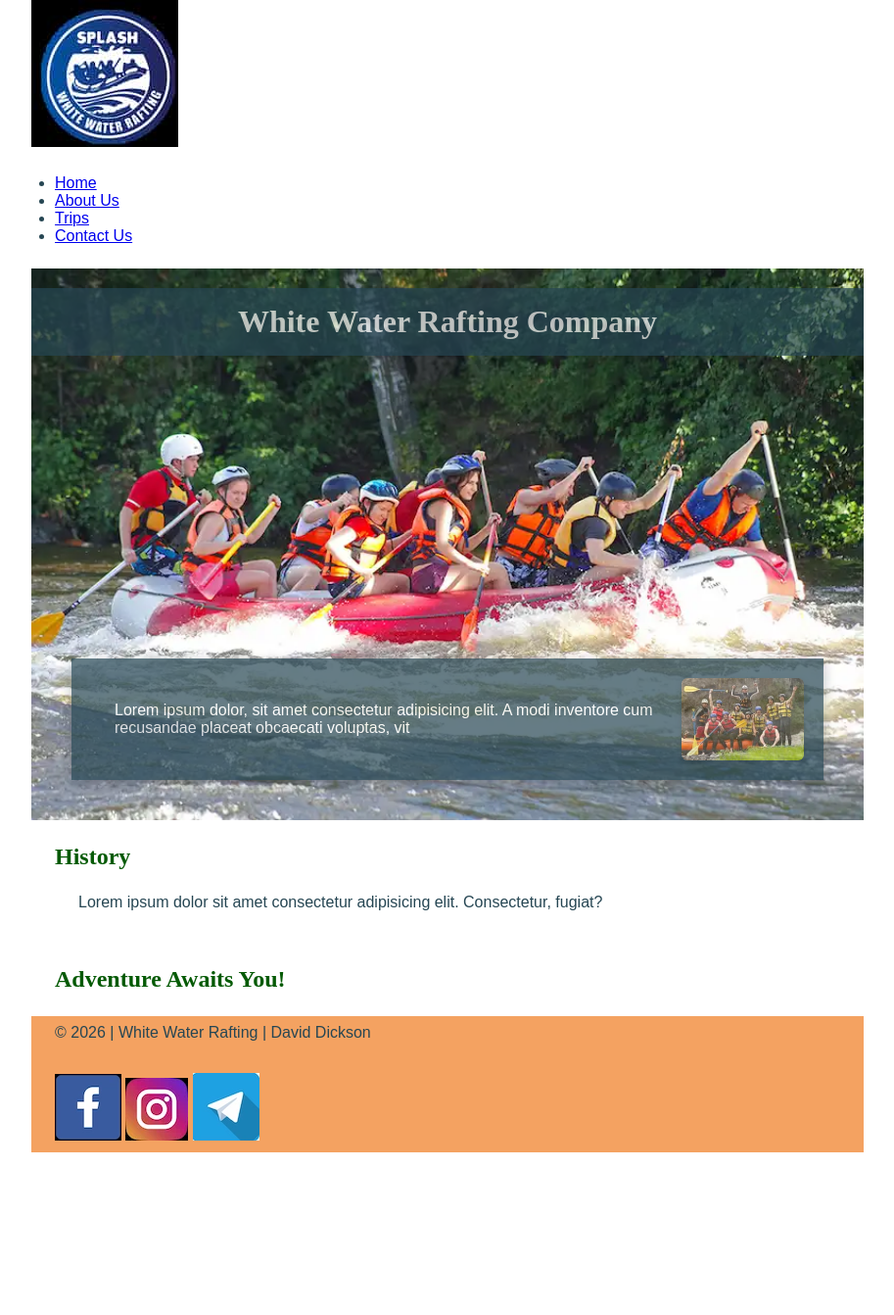
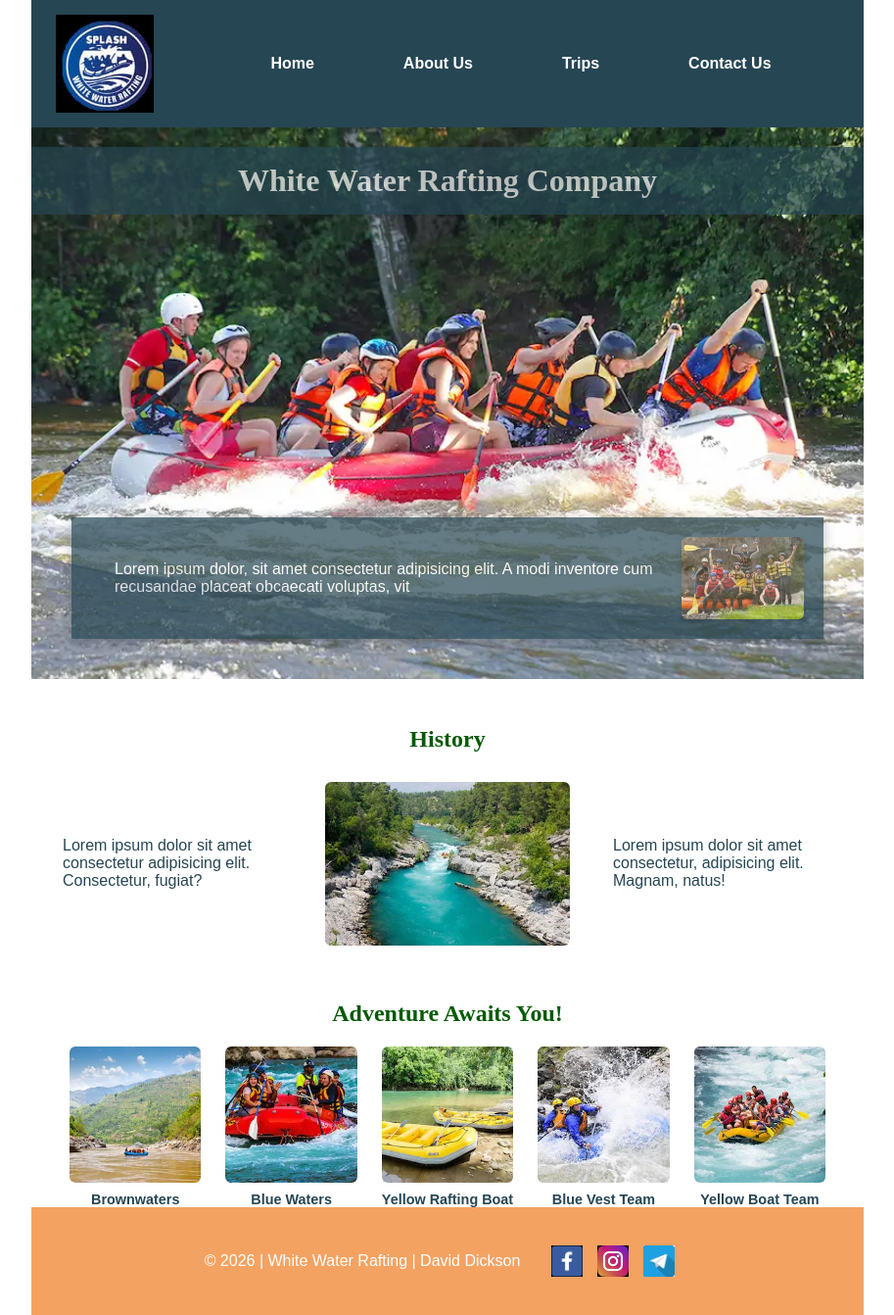
Before and after one commit to QuantumTradeTech/wdd130, a plain HTML site: page wwr/about.html in a window 1280 px wide. Shown: the whole page at 98% size, without its empty margins (183-1096 px from the left). Before the commit the page ends 1192 px from the top, so only its background shows below. Drawn offline with Linux system fonts and the light colour scheme.

Commit message:
add new css to website

```diff
--- a/week04/styles/flexbox.css
+++ b/week04/styles/flexbox.css
@@ -8,6 +8,8 @@ body {
     background-color: lightyellow;
     display: flex;
     flex-wrap: wrap;
+    justify-content: center;
+    flex-direction: row;
 }
 
 .flex-item {
--- a/wwr/about.html
+++ b/wwr/about.html
@@ -32,14 +32,38 @@
                 <p>Lorem ipsum dolor, sit amet consectetur adipisicing elit. A modi inventore cum recusandae placeat obcaecati voluptas, vit</p>
             </article>
         </div>
-        <section>
+        <section class="History">
             <h2>History</h2>
             <p>Lorem ipsum dolor sit amet consectetur adipisicing elit. Consectetur, fugiat?</p>
+            <img src="images/history.webp" alt="riverview">
+            <p>Lorem ipsum dolor sit amet consectetur, adipisicing elit. Magnam, natus!</p>
+
         </section>
-        <section>
+        <section class="adventure">
             <h2>Adventure Awaits You!</h2>
+            <div class="adventure-photos">
+                <figure>
+                    <img src="images/advent-01.webp" alt="brownwaters">
+                    <figcaption>Brownwaters</figcaption>
+                </figure>
+                <figure>
+                    <img src="images/advent-02.webp" alt="bluewaters">
+                    <figcaption>Blue Waters</figcaption>
+                </figure>
+                <figure>
+                    <img src="images/advent-03.webp" alt="yellowraftboat">
+                    <figcaption>Yellow Rafting Boat</figcaption>
+                </figure>
+                <figure>
+                    <img src="images/advent-04.webp" alt="splashes">
+                    <figcaption>Blue Vest Team</figcaption>
+                </figure>
+                <figure>
+                    <img src="images/advent-05.webp" alt="bluevest">
+                    <figcaption>Yellow Boat Team</figcaption>
+                </figure>
+            </div>
         </section>
-
 
     </main>
     <footer>
@@ -55,7 +79,6 @@
                 <img src="images/telegram.webp">
             </a>
         </nav>
-
     </footer>
 
 </body>
--- a/wwr/styles/rafting.css
+++ b/wwr/styles/rafting.css
@@ -23,6 +23,38 @@ main,
 footer {
     width: 850px;
     margin: 0 auto;
+}
+
+header {
+    display: grid;
+    grid-template-columns: 150px 1fr;
+    padding: 15px 25px 15px;
+    align-items: center;
+    background-color: var(--accent1-color);
+}
+
+header img {
+    width: 100px;
+    height: auto;
+
+}
+
+header nav ul {
+    display: flex;
+    justify-content: space-around;
+    align-items: center;
+}
+
+header nav a {
+    color: #fff;
+    text-decoration: none;
+    font-weight: bold;
+    padding: 1px 14px;
+}
+
+header nav a:hover {
+    background-color: var(--accent2-color);
+    border-radius: 4px;
 }
 
 h1,
@@ -87,7 +119,91 @@ article {
     box-shadow: 0 2px 6px rgba(0, 0, 0, 0.25);
 }
 
+.History {
+    display: grid;
+    grid-template-columns: 1fr 250px 1fr;
+    gap: 20px;
+    align-items: center;
+    margin: 40px 0;
+}
+
+.History h2 {
+    grid-column: 1 / -1;
+    text-align: center;
+    margin-bottom: 10px;
+}
+
+.History img {
+    width: 100%;
+    height: auto;
+    border-radius: 6px;
+}
+
+.adventure h2 {
+    text-align: center;
+    margin-bottom: 20px;
+}
+
+.adventure-photos {
+    display: grid;
+    grid-template-columns: repeat(5, 1fr);
+    gap: 25px;
+    padding: 0 15px;
+    height: auto;
+
+}
+
+.adventure-photos {
+    display: flex;
+
+}
+
+.adventure-photos {
+    margin: 0;
+    text-align: center;
+}
+
+.adventure-photos img {
+    width: 100%;
+    height: 120%;
+    object-fit: cover;
+    border-radius: 6px;
+    display: block;
+}
+
+.adventure-photos figcaption {
+    margin-top: 8px;
+    font-size: 0.9rem;
+    font-weight: bold;
+    line-height: 1.3;
+}
+
 footer {
+    display: flex;
+    justify-content: center;
+    align-items: center;
+    padding: 15px 25px;
+    margin-top: 40px;
+    color: #fff;
     background-color: var(--secondary-color);
     border-top: 3px var(--accent2-color);
 }
+
+footer p {
+    margin: 0;
+}
+
+.socialmedia {
+    display: flex;
+    gap: 15px;
+}
+
+.socialmedia a {
+    text-decoration: none;
+}
+
+.socialmedia img {
+    width: 32px;
+    height: 32px;
+    display: block;
+}
```
Also changed, not shown: wwr/images/advent-01.webp (added), wwr/images/advent-02.webp (added), wwr/images/advent-03.webp (added), wwr/images/advent-04.webp (added), wwr/images/advent-05.webp (added), wwr/images/history.webp (added).
